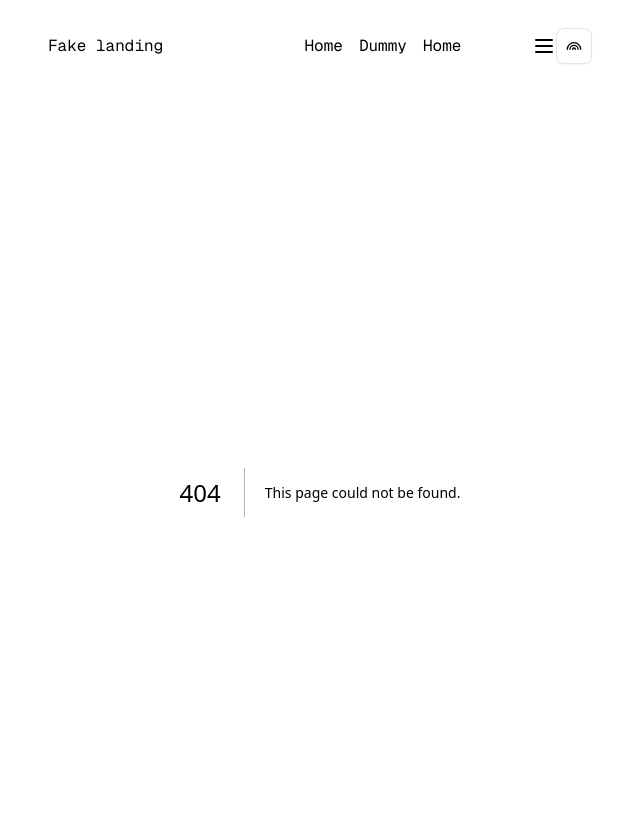
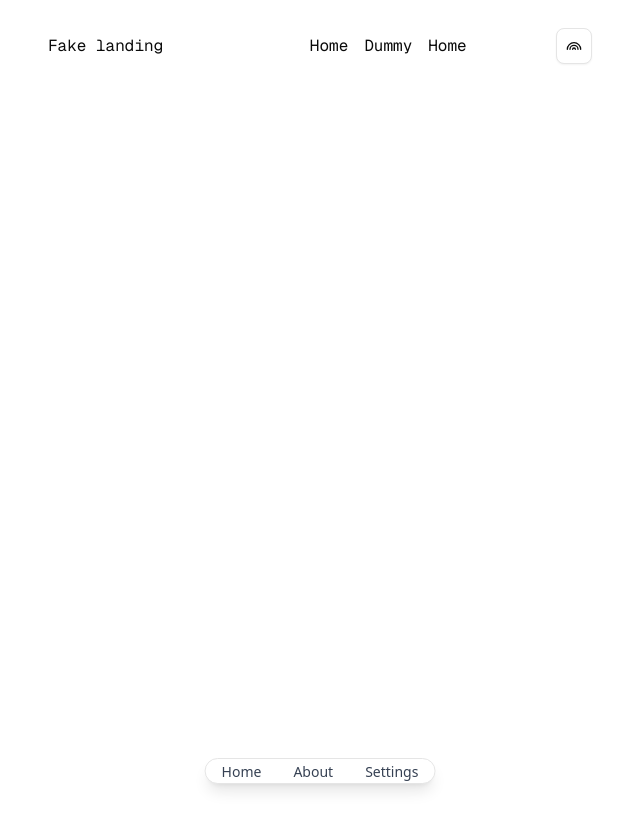
Before and after one commit to meethp20/landingpage, a Next.js app: page /testing in a window 1280 px wide. Before the commit this address had no page. Shown: the top 830 px of the page, without its empty margins (320-960 px from the left). After the commit the page ends 800 px from the top, so only its background shows below. Built offline with nearby package versions, Linux system fonts and the light colour scheme.

Commit message:
end of the day

```diff
--- a/src/app/components/Appbar.tsx
+++ b/src/app/components/Appbar.tsx
@@ -38,11 +38,11 @@ export default function Appbar() {
           <Link href={"/"}>Home</Link>
         </ul>
       </div>
-      <div className="flex items-center justify-center">
-        <div className="opacity-100 lg:hidden"></div>
+      <div className="flex items-center gap-x-4 justify-center">
+        <div className=" gap-x-4  "></div>
 
-        <div onClick={() => onOpen(!open)}>
-          <AnimatePresence>
+        <div className="block lg:hidden" onClick={() => onOpen(!open)}>
+          <AnimatePresence mode="wait">
             {open ? (
               <MotionX
                 key="X"
--- /dev/null
+++ b/src/app/components/BottomBar.tsx
@@ -0,0 +1,43 @@
+"use client ";
+import { AnimatePresence, motion } from "motion/react";
+import Link from "next/link";
+
+// import {  } from "next/dist/shared/lib/hooks-client-context.shared-runtime"
+import { usePathname } from "next/navigation";
+
+export default function BottomBar() {
+  const navItems = [
+    { name: "Home", href: "/" },
+    { name: "About", href: "/about" },
+    { name: "Settings", href: "/settings" },
+  ];
+  const pathname = usePathname();
+  return (
+    <div className="fixed bottom-4 left-1/2 -translate-x-1/2 bg-white dark:bg-neutral-900 border rounded-full shadow-lg gap-4 z-50">
+      {navItems.map((items) => {
+        const isActive = pathname === items.href;
+
+        return (
+          <Link
+            key={items.href}
+            href={items.href}
+            className="relative   px-4 py-2 text-sm font-medium text-gray-700 dark:text-gray-200"
+          >
+              {
+                isActive&&  (
+                     <motion.div
+                layoutId="nav-bg"
+                className="absolute inset-0 rounded-full bg-blue-500/20 dark:bg-blue-400/30"
+                transition={{ type: 'spring', stiffness: 500, damping: 30 }}
+              />
+
+                )
+              }
+               <span className="relative z-10">{items.name}</span>
+
+          </Link>
+        );
+      })}
+    </div>
+  );
+}
--- a/src/app/components/Hero.tsx
+++ b/src/app/components/Hero.tsx
@@ -17,8 +17,8 @@ export default function HeroSection(){
   pl-[50px]  mask-gradient relative leading-relaxed ">
             Astrix
            </div>
-           <div className="dark:text-white/35 font-mono  ">
-
+           <div className="dark:text-white/40 pl-14 font-mono  ">
+            Your mom's fav ai platform
            </div>
 
 
--- /dev/null
+++ b/src/app/testing/page.tsx
@@ -0,0 +1,14 @@
+'use client'
+import { div } from "motion/react-client"
+import BottomBar from "../components/BottomBar"
+
+
+
+export default function Testing(){
+
+    return(
+        <div>
+            <BottomBar />
+        </div>
+    )
+}
```
